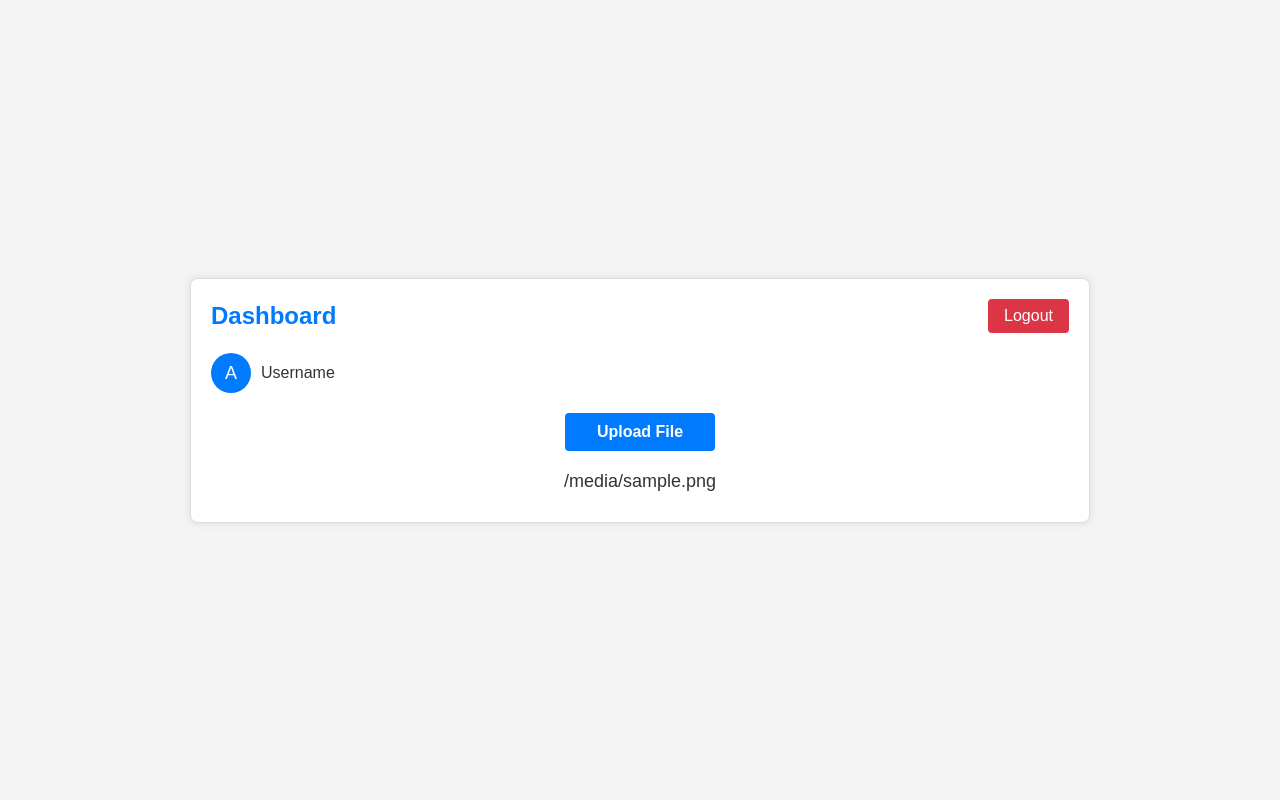
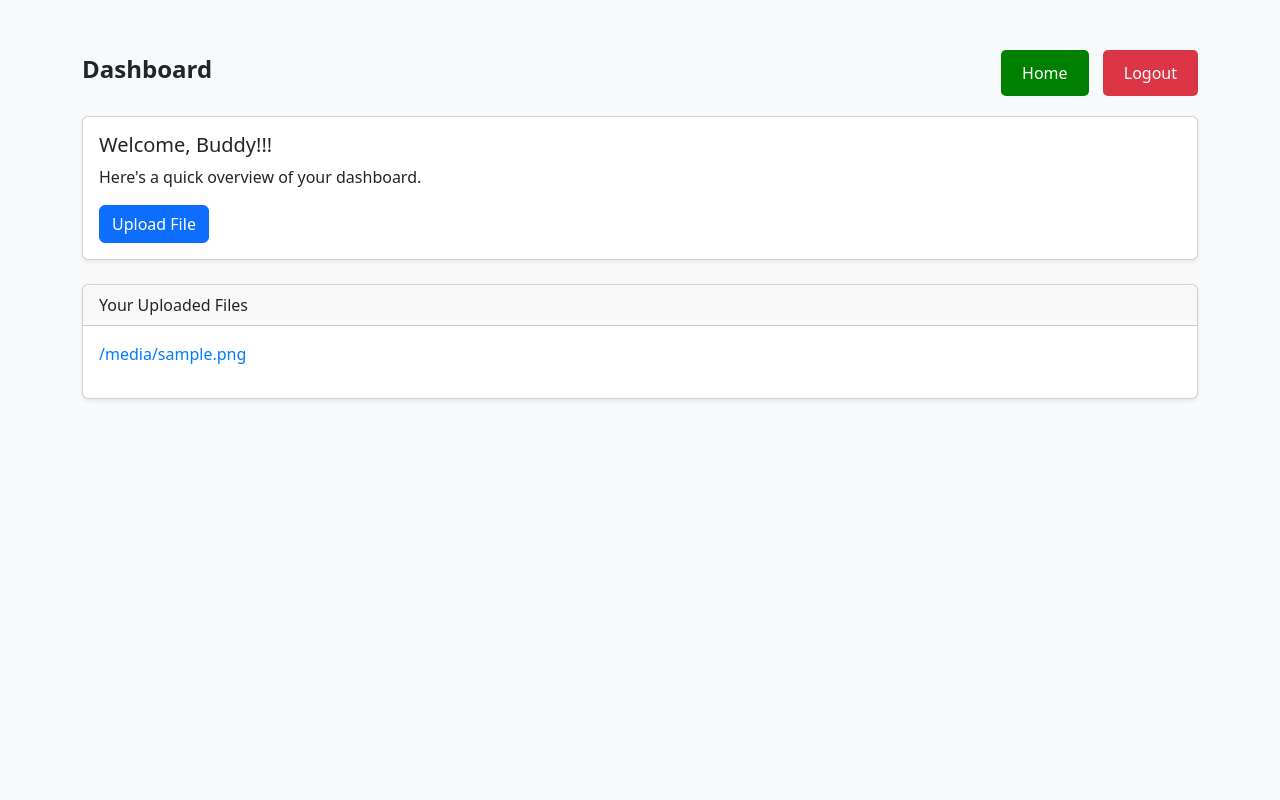
Before and after one commit to anubhavmohandas/AG_Flask, a Flask app: template templates/dashboard.html in a window 1280 px wide. Run offline with Flask 3, Linux system fonts and the light colour scheme; the template is opened without the code that fills it: most values are stand-ins (such as "Sample title", 1, 10 or a date in 2020).

Commit message:
modified

```diff
--- a/app.py
+++ b/app.py
@@ -15,7 +15,7 @@ app.config['UPLOAD_FOLDER'] = 'uploads/'
 app.config['MAX_CONTENT_LENGTH'] = 1000000  # Max file size (in bytes)
 
 # Set a timeout period (1 minute for testing)
-SESSION_TIMEOUT = timedelta(minutes=1)
+SESSION_TIMEOUT = timedelta(minutes=5)
 
 # Email configuration
 app.config['MAIL_SERVER'] = 'smtp.gmail.com'
@@ -71,7 +71,7 @@ def login():
 
             # Send OTP via Email
             msg = Message('Your OTP Code', sender='anubhavezhuthassan23@gnu.ac.in', recipients=[users[username]['email']])
-            msg.body = f'Your OTP code is {otp_code}'
+            msg.body = f'Hey buddy! You got an OTP code which is {otp_code}'
             mail.send(msg)
 
             # Set the login timestamp
@@ -79,7 +79,7 @@ def login():
             # session['login_time'] = datetime.now()
             return redirect(url_for('verify_otp'))
         else:
-            flash('Invalid username or password')
+            alert('Invalid username or password')
     return render_template('login.html')
 
 # OTP Verification
@@ -101,8 +101,9 @@ def signup():
 @app.route('/dashboard')
 @login_required
 def dashboard():
+    username = session.get('username')
     files = os.listdir(app.config['UPLOAD_FOLDER'])
-    return render_template('dashboard.html', files=files)
+    return render_template('dashboard.html', username=username, files=files)
 
 # File upload
 @app.route('/upload', methods=['GET', 'POST'])
--- a/templates/dashboard.html
+++ b/templates/dashboard.html
@@ -4,36 +4,16 @@
     <meta charset="UTF-8">
     <meta name="viewport" content="width=device-width, initial-scale=1.0">
     <title>Dashboard</title>
+    <link rel="stylesheet" href="https://cdn.jsdelivr.net/npm/bootstrap@5.3.2/dist/css/bootstrap.min.css">
     <style>
-
-        * {
-            margin: 0;
-            padding: 0;
-            box-sizing: border-box;
-        }
-
-        /* Container */
         body {
-            font-family: 'Arial', sans-serif;
-            background-color: #f4f4f4; /* Light background */
-            color: #333; /* Dark text color */
-            display: flex;
-            align-items: center;
-            justify-content: center;
-            height: 100vh;
+            background-color: #f8f9fa;
         }
 
         .container {
-            max-width: 900px;
-            width: 100%;
-            padding: 20px;
-            border: 1px solid #ddd;
-            border-radius: 8px;
-            box-shadow: 0px 0px 10px rgba(0, 0, 0, 0.1);
-            background-color: white; /* White background for the container */
+            margin-top: 50px;
         }
 
-        /* Header with Dashboard Title and Logout Button */
         .header {
             display: flex;
             justify-content: space-between;
@@ -41,114 +21,81 @@
             margin-bottom: 20px;
         }
 
-        /* Dashboard Title */
         .dashboard-title {
             font-size: 24px;
-            color: #007bff;
-            margin: 0;
+            font-weight: bold;
         }
 
-        /* User Info */
-        .user-info {
-            display: flex;
-            align-items: center;
-            margin-bottom: 20px;
+        .logout-button, .home-button {
+            padding: 10px 20px;
+            border-radius: 5px;
+            text-decoration: none;
+            transition: background-color 0.3s;
         }
 
-        .avatar {
-            width: 40px;
-            height: 40px;
-            border-radius: 50%;
-            background-color: #007bff; /* Avatar background color */
-            display: inline-block;
-            text-align: center;
-            line-height: 40px; /* Center text vertically */
-            color: white;
-            font-size: 18px;
-            margin-right: 10px;
-        }
-
-        /* Logout Button */
         .logout-button {
             background-color: #dc3545;
             color: white;
-            padding: 8px 16px;
-            text-decoration: none;
-            border-radius: 4px;
-            font-size: 16px;
-            transition: background-color 0.3s;
         }
 
         .logout-button:hover {
             background-color: #c82333;
         }
 
-        /* Upload Button */
-        .upload-button {
-            display: block;
-            width: 100%;
-            max-width: 150px;
-            margin: 0 auto 20px;
-            padding: 10px 20px;
-            background-color: #007bff;
+        .home-button {
+            background-color: green;
             color: white;
-            text-align: center;
-            text-decoration: none;
-            border-radius: 4px;
-            font-size: 16px;
-            font-weight: bold;
-            transition: background-color 0.3s;
+            margin-right: 10px;
         }
 
-        .upload-button:hover {
+        .home-button:hover {
             background-color: #0056b3;
         }
 
-        /* File List Styling */
-        .file-list {
-            list-style-type: none;
-            padding: 0;
-            text-align: center;
-        }
-
-        .file-item {
-            margin: 10px 0;
-        }
-
         .file-link {
-            color: #333;
+            color: #007bff;
             text-decoration: none;
-            font-size: 18px;
             transition: color 0.3s;
         }
 
         .file-link:hover {
-            color: #007bff;
+            color: #0056b3;
         }
-
     </style>
 </head>
 <body>
     <div class="container">
         <div class="header">
             <h2 class="dashboard-title">Dashboard</h2>
-            <a href="{{ url_for('logout') }}" class="logout-button">Logout</a>
+            <div>
+                <a href="{{ url_for('index') }}" class="btn home-button">Home</a>
+                <a href="{{ url_for('logout') }}" class="btn logout-button">Logout</a>
+            </div>
         </div>
 
-        <div class="user-info">
-            <div class="avatar">A</div> <!-- Placeholder for the avatar -->
-            <div>Username</div> <!-- Display the username -->
+        <div class="card shadow-sm">
+            <div class="card-body">
+                <h5 class="card-title">Welcome, Buddy!!!</h5>
+                <p class="card-text">Here's a quick overview of your dashboard.</p>
+                <a href="{{ url_for('upload_file') }}" class="btn btn-primary">Upload File</a>
+            </div>
         </div>
 
-        <a href="{{ url_for('upload_file') }}" class="upload-button">Upload File</a>
-
-        <ul class="file-list">
-            {% for file in files %}
-                <li class="file-item">
-                    <a href="{{ url_for('download_file', filename=file) }}" class="file-link">{{ file }}</a>
-                </li>
-            {% endfor %}
-        </ul>
+        <div class="card mt-4 shadow-sm">
+            <div class="card-header">
+                Your Uploaded Files
+            </div>
+            <div class="card-body">
+                <ul class="list-unstyled">
+                    {% for file in files %}
+                        <li class="file-item mb-2">
+                            <a href="{{ url_for('download_file', filename=file) }}" class="file-link">{{ file }}</a>
+                        </li>
+                    {% endfor %}
+                </ul>
+            </div>
+        </div>
     </div>
+    <script src="https://cdn.jsdelivr.net/npm/bootstrap@5.3.2/dist/js/bootstrap.bundle.min.js"></script>
 </body>
 </html>
```
